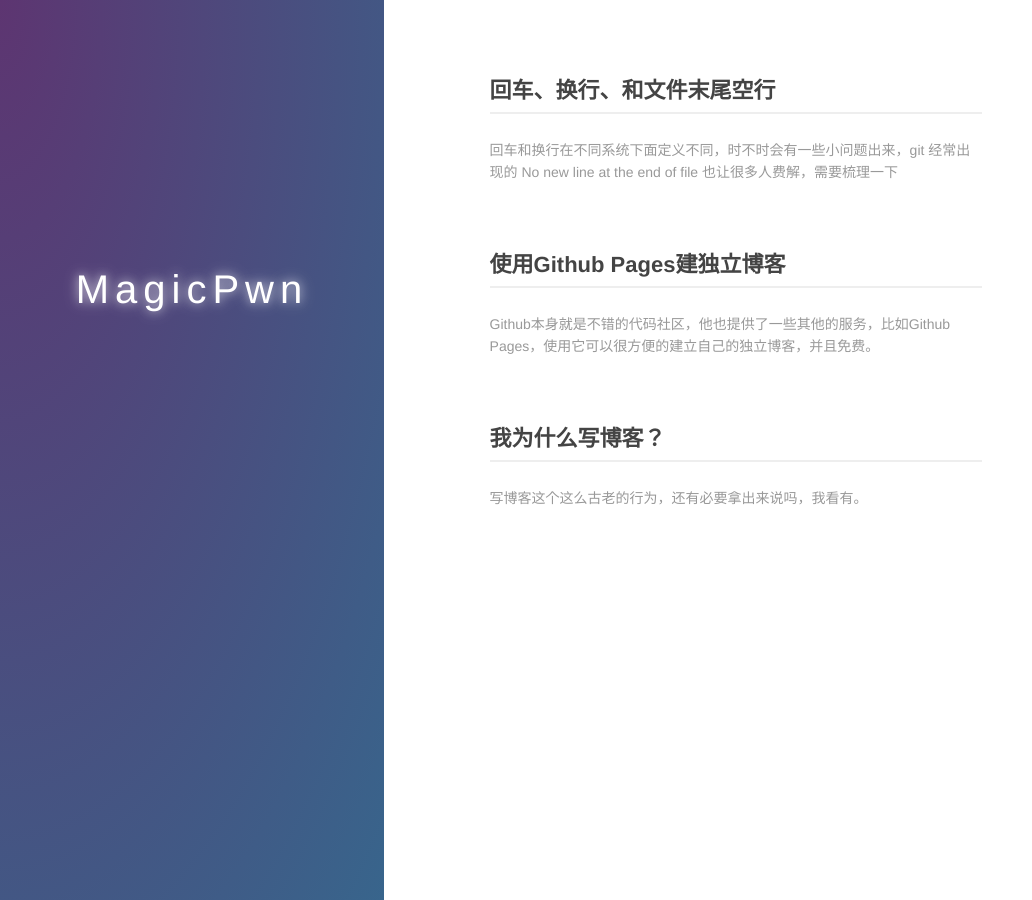
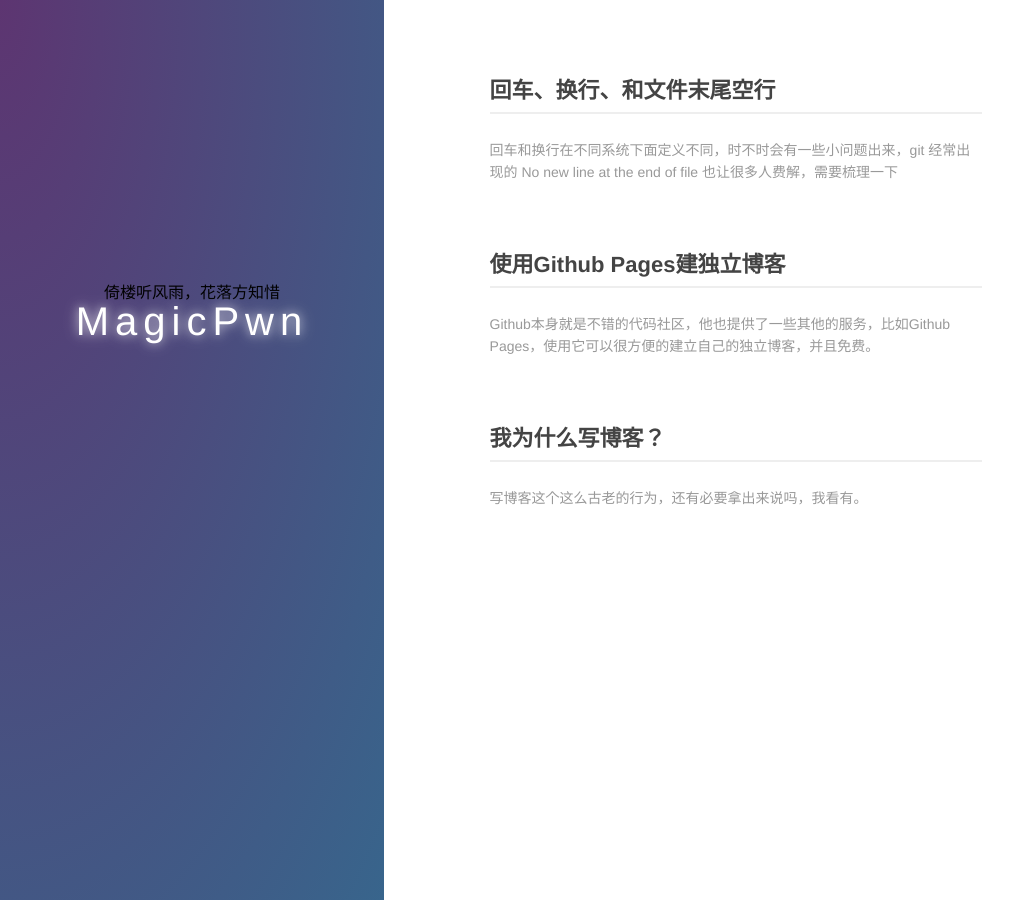
Before and after one commit to MagicPwn/magicpwn.github.io, a Jekyll site: the page built from index.md, in a window 1280 px wide. Shown: the whole page, without its empty margins (0-1032 px from the left). Built offline with Jekyll 4.4.1, drawn with Linux system fonts in a browser that asks for light colours.

Commit message:
Update index.md

```diff
--- a/index.md
+++ b/index.md
@@ -6,6 +6,7 @@ layout: default
   <div class="index-wrapper">
     <div class="aside">
       <div class="info-card">
+        <h5>倚楼听风雨，花落方知惜</h5>
         <h1>MagicPwn</h1>
         <a href="http://weibo.com/u/5602212452?is_all=1" target="_blank"><img src="http://www.weibo.com/favicon.ico" alt="" width="25"/></a>
         <a href="http://www.douban.com/people/magicpwn/" target="_blank"><img src="http://www.douban.com/favicon.ico" alt="" width="22"/></a>
```
